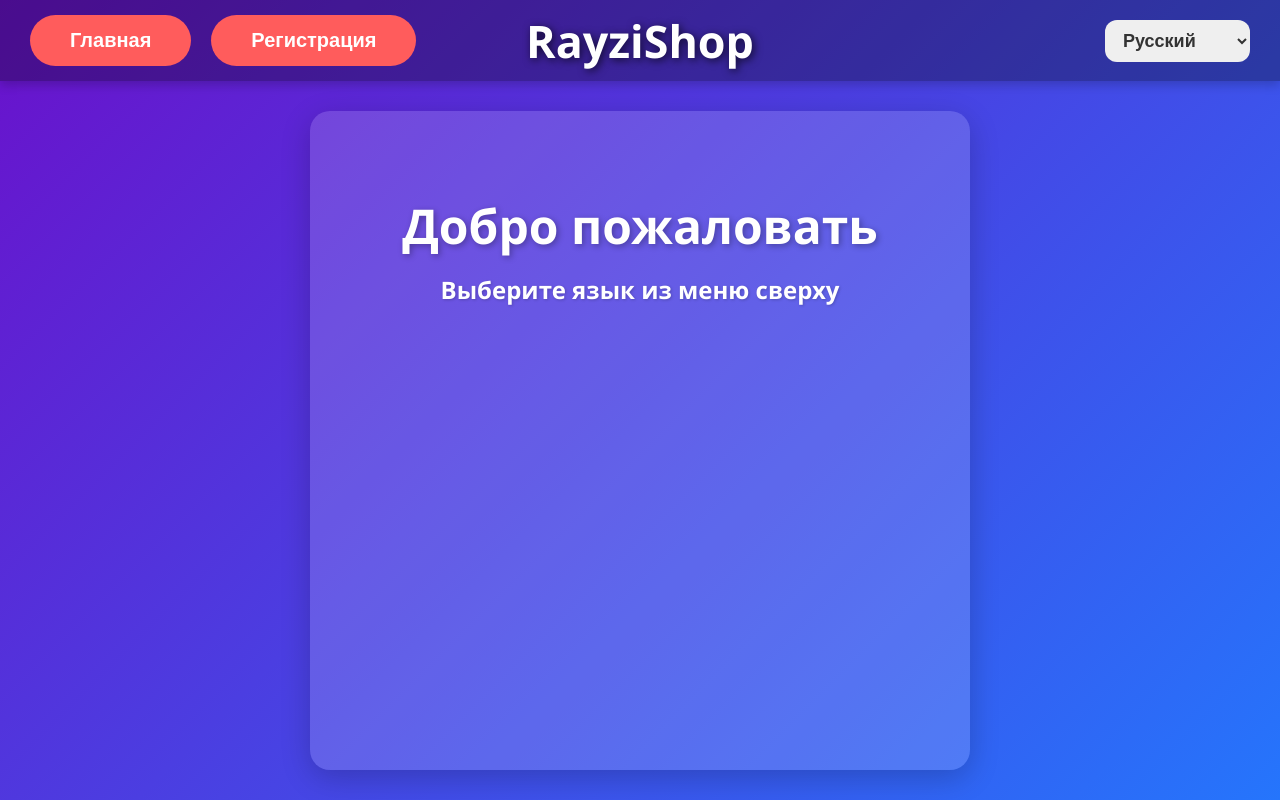
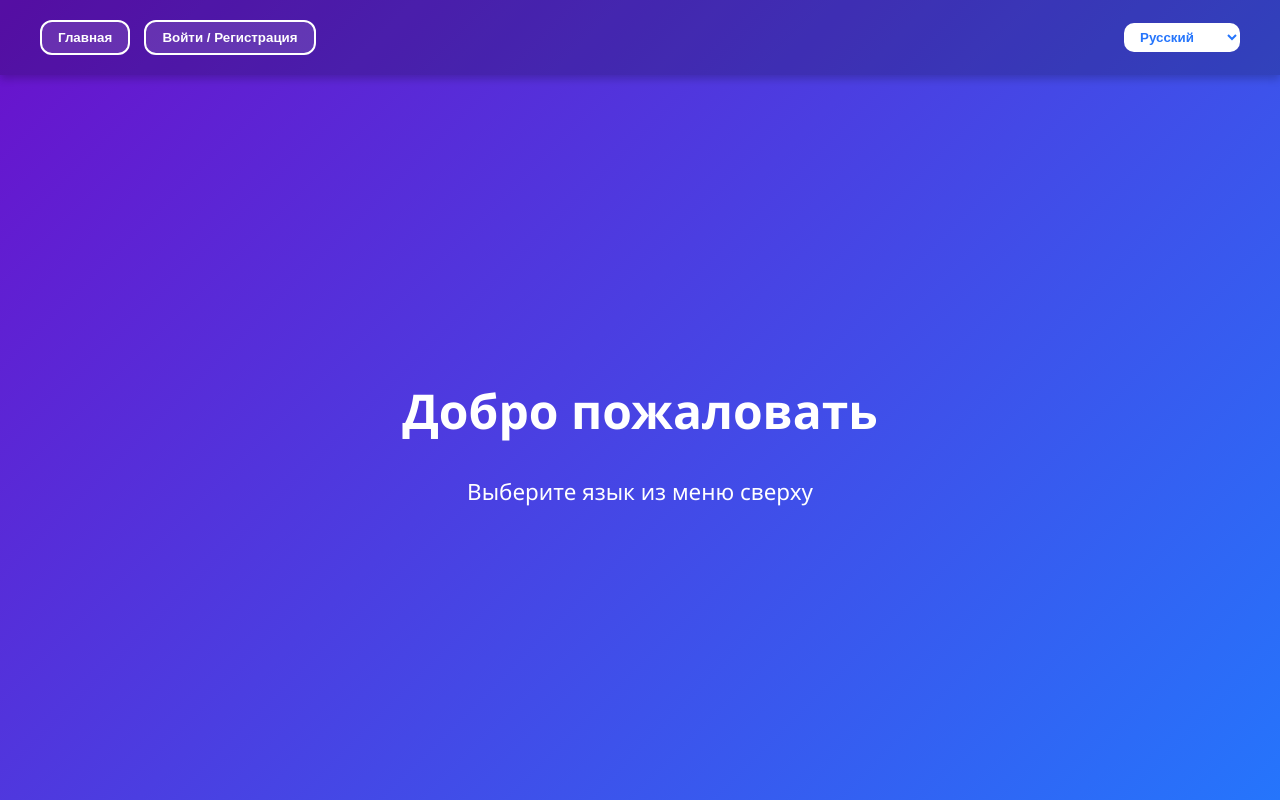
Before and after one commit to ZloyRayzi/rayzishop, a plain HTML site: page index.html in a window 1280 px wide. Drawn offline with Linux system fonts and the light colour scheme.

Commit message:
Add files via upload

```diff
--- a/index.html
+++ b/index.html
@@ -3,82 +3,158 @@
 <head>
   <meta charset="UTF-8" />
   <meta name="viewport" content="width=device-width, initial-scale=1" />
-<title>RayziShop - Главная</title>
+  <title>RayziShop</title>
   <style>
     body {
-    font-family: 'Segoe UI', Tahoma, Geneva, Verdana, sans-serif;
+      margin: 0;
+      font-family: 'Segoe UI', sans-serif;
       background: linear-gradient(135deg, #6a11cb 0%, #2575fc 100%);
-    margin: 0; padding: 0;
-    color: #fff;
+      color: white;
+      display: flex;
+      flex-direction: column;
       min-height: 100vh;
-    display: flex; flex-direction: column;
     }
+
     header {
-    background: rgba(0,0,0,0.3);
-    padding: 15px 30px;
-    display: flex; align-items: center; justify-content: space-between;
-    box-shadow: 0 4px 10px rgba(0,0,0,0.2);
-    position: relative;
+      display: flex;
+      justify-content: space-between;
+      align-items: center;
+      padding: 20px 40px;
+      background-color: rgba(0, 0, 0, 0.2);
+      box-shadow: 0 4px 8px rgba(0, 0, 0, 0.2);
     }
-  .left-buttons {
-    display: flex; gap: 20px;
+
+    .left-buttons button {
+      background: #ffffff20;
+      border: 2px solid white;
+      padding: 8px 16px;
+      border-radius: 12px;
+      color: white;
+      font-weight: bold;
+      cursor: pointer;
+      margin-right: 10px;
+      transition: all 0.3s ease;
     }
-  .btn-home, .btn-register {
-    background: #ff5c5c;
+
+    .left-buttons button:hover {
+      background: white;
+      color: #2575fc;
+    }
+
+    #language {
+      background: white;
+      color: #2575fc;
+      padding: 6px 12px;
+      border-radius: 10px;
       border: none;
-    border-radius: 30px;
-    padding: 14px 40px;
-    font-weight: 700;
-    font-size: 20px;
+      font-weight: bold;
+    }
+
+    main {
+      flex: 1;
+      display: flex;
+      flex-direction: column;
+      align-items: center;
+      justify-content: center;
+      text-align: center;
+      padding: 50px 20px;
+    }
+
+    h1 {
+      font-size: 3rem;
+      margin-bottom: 10px;
+    }
+
+    p {
+      font-size: 1.4rem;
+    }
+
+    /* Модалка */
+    #modal {
+      position: fixed;
+      inset: 0;
+      background-color: rgba(0, 0, 0, 0.75);
+      display: none;
+      justify-content: center;
+      align-items: center;
+      z-index: 1000;
+    }
+
+    .modal-box {
+      background: white;
+      color: #333;
+      padding: 30px;
+      border-radius: 20px;
+      width: 90%;
+      max-width: 400px;
+      text-align: left;
+      animation: fadeInUp 0.4s ease;
+    }
+
+    @keyframes fadeInUp {
+      from {
+        opacity: 0;
+        transform: translateY(40px);
+      }
+      to {
+        opacity: 1;
+        transform: translateY(0);
+      }
+    }
+
+    .modal-box h2 {
+      margin-top: 0;
+      margin-bottom: 20px;
+    }
+
+    .modal-box input {
+      width: 100%;
+      padding: 12px;
+      margin: 10px 0;
+      border: 1px solid #ccc;
+      border-radius: 10px;
+    }
+
+    .modal-box button {
+      width: 100%;
+      background: #2575fc;
+      border: none;
       color: white;
+      padding: 12px;
+      border-radius: 10px;
+      font-weight: bold;
       cursor: pointer;
-    transition: background-color 0.3s ease, transform 0.15s ease;
+      margin-top: 10px;
     }
-  .btn-home:hover, .btn-register:hover {
-    background: #ff1f1f;
+
+    .modal-box .switch {
+      text-align: center;
+      margin-top: 15px;
     }
-  .btn-home:active, .btn-register:active {
-    transform: scale(0.95);
+
+    .modal-box .switch a {
+      color: #2575fc;
+      text-decoration: none;
+      font-weight: bold;
+      cursor: pointer;
     }
-  .shop-title {
-    position: absolute;
-    left: 50%; transform: translateX(-50%);
-    font-weight: 900;
-    font-size: 2.8rem;
-    text-shadow: 2px 2px 8px rgba(0,0,0,0.7);
-    pointer-events: none;
-  }
-  select#language {
-    font-size: 18px;
-    padding: 10px 14px;
-    border-radius: 12px;
-    border: none;
+
+    #profileBtn {
+      position: fixed;
+      top: 20px;
+      right: 20px;
+      width: 42px;
+      height: 42px;
+      background-color: white;
+      color: #2575fc;
+      border-radius: 50%;
+      display: none;
+      align-items: center;
+      justify-content: center;
+      font-weight: bold;
+      box-shadow: 0 4px 12px rgba(0, 0, 0, 0.3);
       cursor: pointer;
-    font-weight: 700;
-    color: #333;
-    min-width: 140px;
-  }
-  main {
-    flex-grow: 1;
-    padding: 50px 30px;
-    background: rgba(255 255 255 / 0.15);
-    border-radius: 20px;
-    margin: 30px auto;
-    width: 90%;
-    max-width: 600px;
-    box-shadow: 0 8px 30px rgba(0,0,0,0.2);
-    text-align: center;
-  }
-  h1 {
-    font-size: 3em;
-    margin-bottom: 15px;
-    text-shadow: 2px 2px 6px rgba(0,0,0,0.3);
-  }
-  p.greeting {
-    font-size: 1.5em;
-    margin-top: 0; margin-bottom: 40px;
-    font-weight: 600;
-    text-shadow: 1px 1px 3px rgba(0,0,0,0.2);
+      z-index: 1100;
     }
   </style>
 </head>
@@ -86,12 +162,11 @@
 
 <header>
   <div class="left-buttons">
-    <button class="btn-home" id="homeBtn">Главная</button>
-    <button class="btn-register" id="registerBtn" onclick="location.href='register.html'">Регистрация</button>
+    <button id="homeBtn">Главная</button>
+    <button id="openModal">Войти / Регистрация</button>
   </div>
-  <div class="shop-title">RayziShop</div>
-  <select id="language" title="Выберите язык">
-    <option value="ru" selected>Русский</option>
+  <select id="language">
+    <option value="ru">Русский</option>
     <option value="en">English</option>
     <option value="uk">Українська</option>
   </select>
@@ -99,46 +174,158 @@
 
 <main>
   <h1 id="pageTitle">Добро пожаловать</h1>
-  <p class="greeting" id="greetingText">Выберите язык из меню сверху</p>
+  <p id="greetingText">Выберите язык из меню сверху</p>
 </main>
 
+<!-- Кнопка профиля -->
+<button id="profileBtn" title="Личный кабинет">👤</button>
+
+<!-- Модалка -->
+<div id="modal">
+  <div class="modal-box" id="authBox">
+    <h2 id="formTitle">Регистрация</h2>
+    <input type="text" id="name" placeholder="Имя">
+    <input type="email" id="email" placeholder="Email">
+    <input type="password" id="password" placeholder="Пароль">
+    <button id="submitBtn">Зарегистрироваться</button>
+    <div class="switch">
+      <span id="switchText">Уже есть аккаунт? <a id="switchLink">Войти</a></span>
+    </div>
+  </div>
+</div>
+
 <script>
-  const langSelect = document.getElementById('language');
-  const pageTitle = document.getElementById('pageTitle');
-  const greetingText = document.getElementById('greetingText');
-  const homeBtn = document.getElementById('homeBtn');
-
   const translations = {
     ru: {
       welcome: "Добро пожаловать",
       greeting: "Выберите язык из меню сверху",
       home: "Главная",
-      homePageContent: "Это пустая страница для будущих товаров.",
       register: "Регистрация",
+      login: "Войти",
+      already: "Уже есть аккаунт?",
+      noAccount: "Нет аккаунта?",
+      profile: "Личный кабинет"
     },
     en: {
       welcome: "Welcome",
       greeting: "Select a language from the menu above",
       home: "Home",
-      homePageContent: "This is an empty page for future products.",
       register: "Register",
+      login: "Log in",
+      already: "Already have an account?",
+      noAccount: "No account yet?",
+      profile: "Profile"
     },
     uk: {
       welcome: "Ласкаво просимо",
       greeting: "Оберіть мову в меню зверху",
       home: "Головна",
-      homePageContent: "Це порожня сторінка для майбутніх товарів.",
       register: "Реєстрація",
+      login: "Увійти",
+      already: "Вже є акаунт?",
+      noAccount: "Ще не має акаунту?",
+      profile: "Профіль"
     }
   };
 
-  langSelect.addEventListener('change', (e) => {
-    const lang = e.target.value;
-    pageTitle.textContent = translations[lang].welcome;
-    greetingText.textContent = translations[lang].greeting;
-    homeBtn.textContent = translations[lang].home;
-    document.querySelector('.btn-register').textContent = translations[lang].register;
-  });
+  let lang = 'ru';
+  let isLoginMode = false;
+
+  const languageSelect = document.getElementById('language');
+  const homeBtn = document.getElementById('homeBtn');
+  const pageTitle = document.getElementById('pageTitle');
+  const greetingText = document.getElementById('greetingText');
+  const modal = document.getElementById('modal');
+  const openModalBtn = document.getElementById('openModal');
+  const switchLink = document.getElementById('switchLink');
+  const formTitle = document.getElementById('formTitle');
+  const switchText = document.getElementById('switchText');
+  const submitBtn = document.getElementById('submitBtn');
+  const profileBtn = document.getElementById('profileBtn');
+
+  function updateLangUI() {
+    const t = translations[lang];
+    pageTitle.textContent = t.welcome;
+    greetingText.textContent = t.greeting;
+    homeBtn.textContent = t.home;
+    openModalBtn.textContent = t.login + " / " + t.register;
+    updateFormText();
+  }
+
+  function updateFormText() {
+    const t = translations[lang];
+    formTitle.textContent = isLoginMode ? t.login : t.register;
+    submitBtn.textContent = isLoginMode ? t.login : t.register;
+    switchText.innerHTML = isLoginMode
+      ? `${t.noAccount} <a id="switchLink"> ${t.register}</a>`
+      : `${t.already} <a id="switchLink"> ${t.login}</a>`;
+    bindSwitch();
+  }
+
+  function bindSwitch() {
+    document.getElementById('switchLink').onclick = () => {
+      isLoginMode = !isLoginMode;
+      updateFormText();
+    };
+  }
+
+  languageSelect.onchange = () => {
+    lang = languageSelect.value;
+    updateLangUI();
+  };
+
+  homeBtn.onclick = () => {
+    updateLangUI();
+  };
+
+  openModalBtn.onclick = () => {
+    modal.style.display = 'flex';
+    isLoginMode = false;
+    updateFormText();
+  };
+
+  modal.onclick = (e) => {
+    if (e.target === modal) {
+      modal.style.display = 'none';
+    }
+  };
+
+  submitBtn.onclick = () => {
+    const name = document.getElementById('name').value.trim();
+    const email = document.getElementById('email').value.trim();
+    const password = document.getElementById('password').value.trim();
+    if (!email || !password || (!isLoginMode && !name)) return;
+
+    if (isLoginMode) {
+      const users = JSON.parse(localStorage.getItem('users') || '[]');
+      const user = users.find(u => u.email === email && u.password === password);
+      if (user) {
+        localStorage.setItem('currentUser', JSON.stringify(user));
+        modal.style.display = 'none';
+        profileBtn.style.display = 'flex';
+      } else {
+        alert("Неверные данные");
+      }
+    } else {
+      const users = JSON.parse(localStorage.getItem('users') || '[]');
+      if (users.find(u => u.email === email)) {
+        alert("Email уже используется!");
+        return;
+      }
+      const newUser = { name, email, password, balance: 0 };
+      users.push(newUser);
+      localStorage.setItem('users', JSON.stringify(users));
+      localStorage.setItem('currentUser', JSON.stringify(newUser));
+      modal.style.display = 'none';
+      profileBtn.style.display = 'flex';
+    }
+  };
+
+  profileBtn.onclick = () => {
+    window.location.href = 'dashboard.html'; // или покажи модалку профиля
+  };
+
+  updateLangUI();
 </script>
 
 </body>
```
Lines whose indentation alone changed are shown as unchanged.
